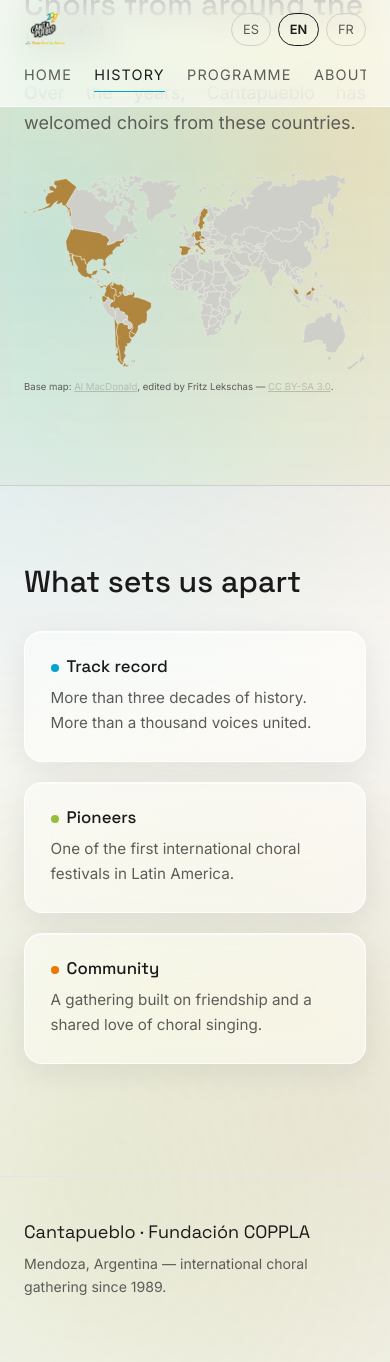
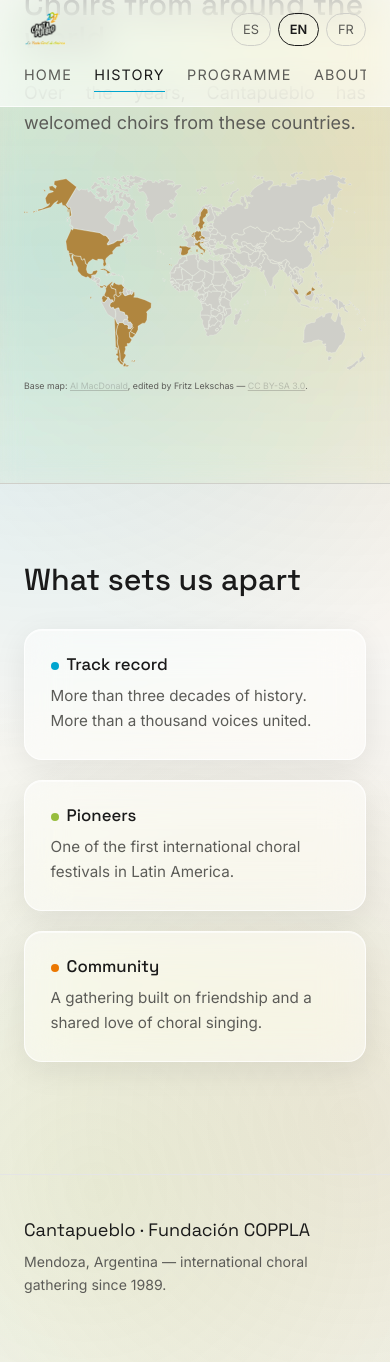
Before and after one commit to mxscvz/cantapueblo, a Jekyll site: the page built from en/history.html, in a window 390 px wide and 1400 px high, scrolled down 3739 px. Shown: the top 1362 px of the window. Built offline with Jekyll 4.4.1, drawn with Linux system fonts in a browser that asks for light colours.

Commit message:
“achicar atribución del mapa en mobile”

```diff
--- a/assets/css/style.css
+++ b/assets/css/style.css
@@ -759,6 +759,7 @@
 .footer-note { color: var(--text-dim); font-size: 0.88rem; margin: 0; }
 
 @media (max-width: 720px) {
+  .map-attribution { font-size: 0.55rem; color: rgba(92, 92, 88, 0.3); }
   .header-inner { flex-wrap: wrap; gap: 1rem; }
   .logo-link img { height: 64px; }
   .site-header.scrolled .logo-link img { height: 36px; }
```
